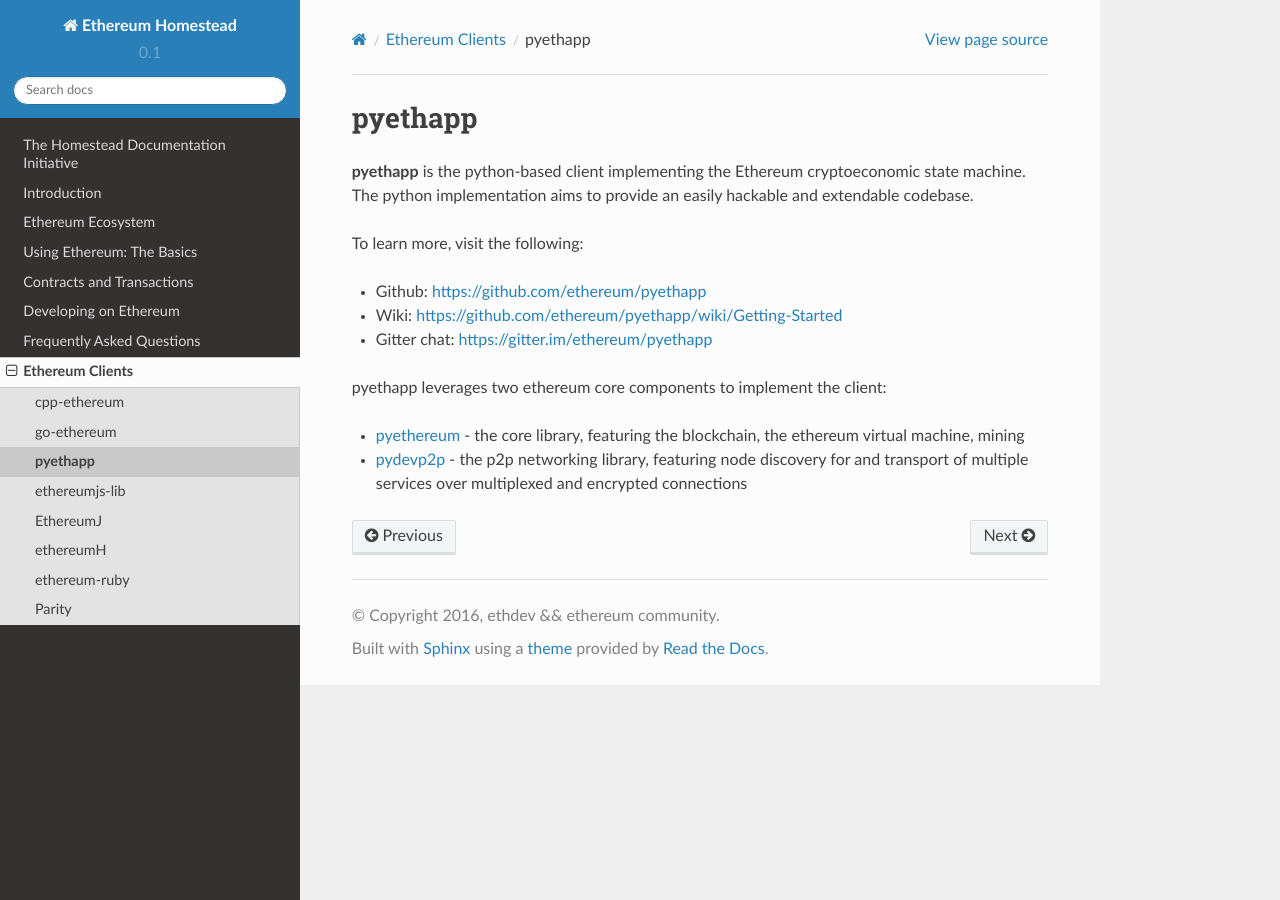
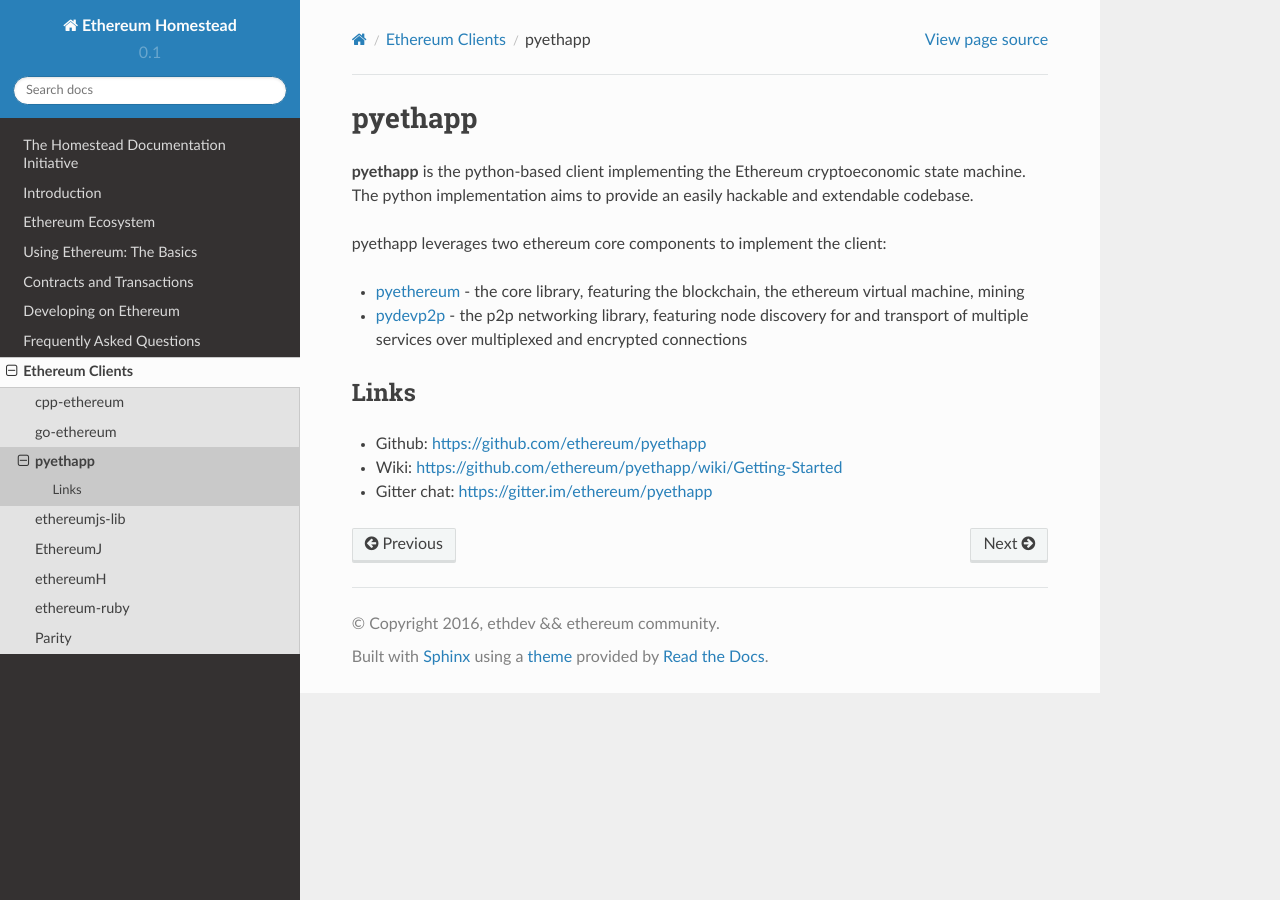
Before and after one commit to ethereum/homestead-guide, a Sphinx documentation site: the page built from source/ethereum-clients/pyethapp/pyethapp.rst, in a window 1280 px wide. Built offline with Sphinx 7.4.7 and the Read the Docs theme 2.0.0, drawn with Linux system fonts in a browser that asks for light colours.

Commit message:
Reorg to conform with other client pages. Is it right? Maybe not, but we can change that later

```diff
--- a/source/ethereum-clients/pyethapp/pyethapp.rst
+++ b/source/ethereum-clients/pyethapp/pyethapp.rst
@@ -4,13 +4,14 @@
 
 **pyethapp** is the python-based client implementing the Ethereum cryptoeconomic state machine. The python implementation aims to provide an easily hackable and extendable codebase.
 
-To learn more, visit the following:
+pyethapp leverages two ethereum core components to implement the client:
+
+* `pyethereum <https://github.com/ethereum/pyethereum>`_ - the core library, featuring the blockchain, the ethereum virtual machine, mining
+* `pydevp2p <https://github.com/ethereum/pydevp2p>`_ - the p2p networking library, featuring node discovery for and transport of multiple services over multiplexed and encrypted connections
+
+Links
+--------------------------------------------------------------------------------
 
 * Github: https://github.com/ethereum/pyethapp
 * Wiki: https://github.com/ethereum/pyethapp/wiki/Getting-Started
 * Gitter chat: https://gitter.im/ethereum/pyethapp
-
-pyethapp leverages two ethereum core components to implement the client:
-
-* `pyethereum <https://github.com/ethereum/pyethereum>`_ - the core library, featuring the blockchain, the ethereum virtual machine, mining
-* `pydevp2p <https://github.com/ethereum/pydevp2p>`_ - the p2p networking library, featuring node discovery for and transport of multiple services over multiplexed and encrypted connections
```
